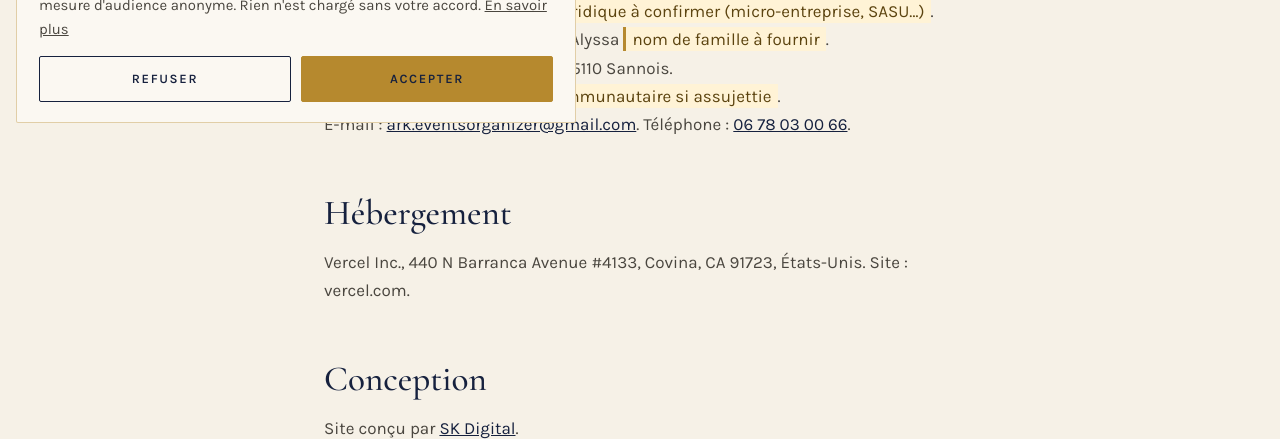
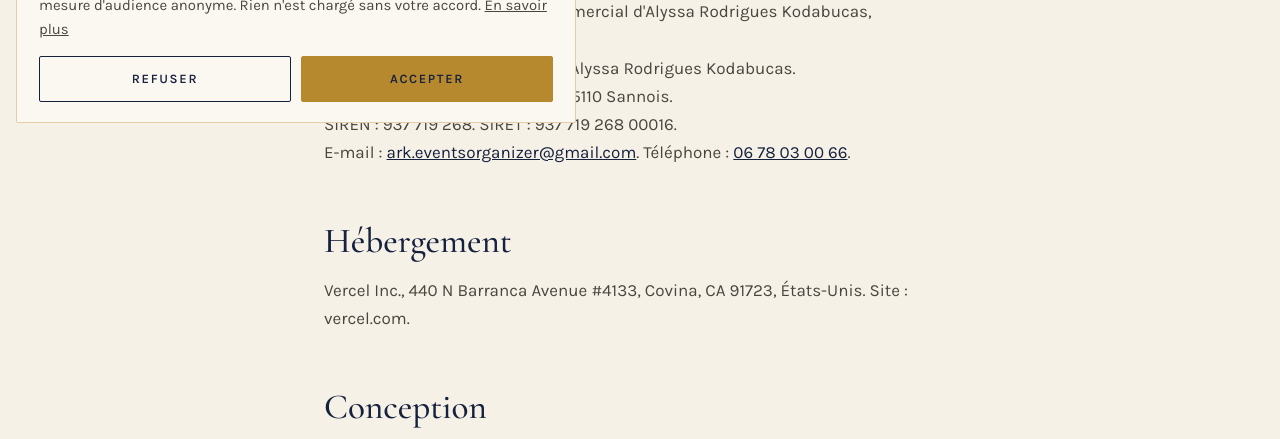
Before and after one commit to skpointeuse-sk/arkeventsorganizer, a plain HTML site: page mentions-legales.html in a window 1280 px wide. Shown: the part 661-1100 px from the top of the page. Drawn offline with Linux system fonts and the light colour scheme.

Commit message:
Mentions légales : éditeur, statut et SIRET (registre officiel)
Co-Authored-By: Claude Opus 5.5 <noreply@anthropic.com>

```diff
--- a/mentions-legales.html
+++ b/mentions-legales.html
@@ -56,10 +56,10 @@
   <section class="sec bg-ivory">
     <div class="wrap prose">
       <h2>Éditeur du site</h2>
-      <p>ARK Events Organizer, <span class="todo">forme juridique à confirmer (micro-entreprise, SASU…)</span>.<br>
-      Responsable de la publication : Alyssa <span class="todo">nom de famille à fournir</span>.<br>
+      <p>ARK Events Organizer, nom commercial d'Alyssa Rodrigues Kodabucas, entrepreneur individuel.<br>
+      Responsable de la publication : Alyssa Rodrigues Kodabucas.<br>
       Adresse : 48 Rue des Aulnaies, 95110 Sannois.<br>
-      SIRET : <span class="todo">à fournir</span>. <span class="todo">TVA intracommunautaire si assujettie</span>.<br>
+      SIREN : 937 719 268. SIRET : 937 719 268 00016.<br>
       E-mail : <a href="mailto:ark.eventsorganizer@gmail.com?subject=Demande%20de%20devis%20ARK%20Events%20Organizer">ark.eventsorganizer@gmail.com</a>. Téléphone : <a href="tel:+33678030066">06 78 03 00 66</a>.</p>
 
       <h2>Hébergement</h2>
```
